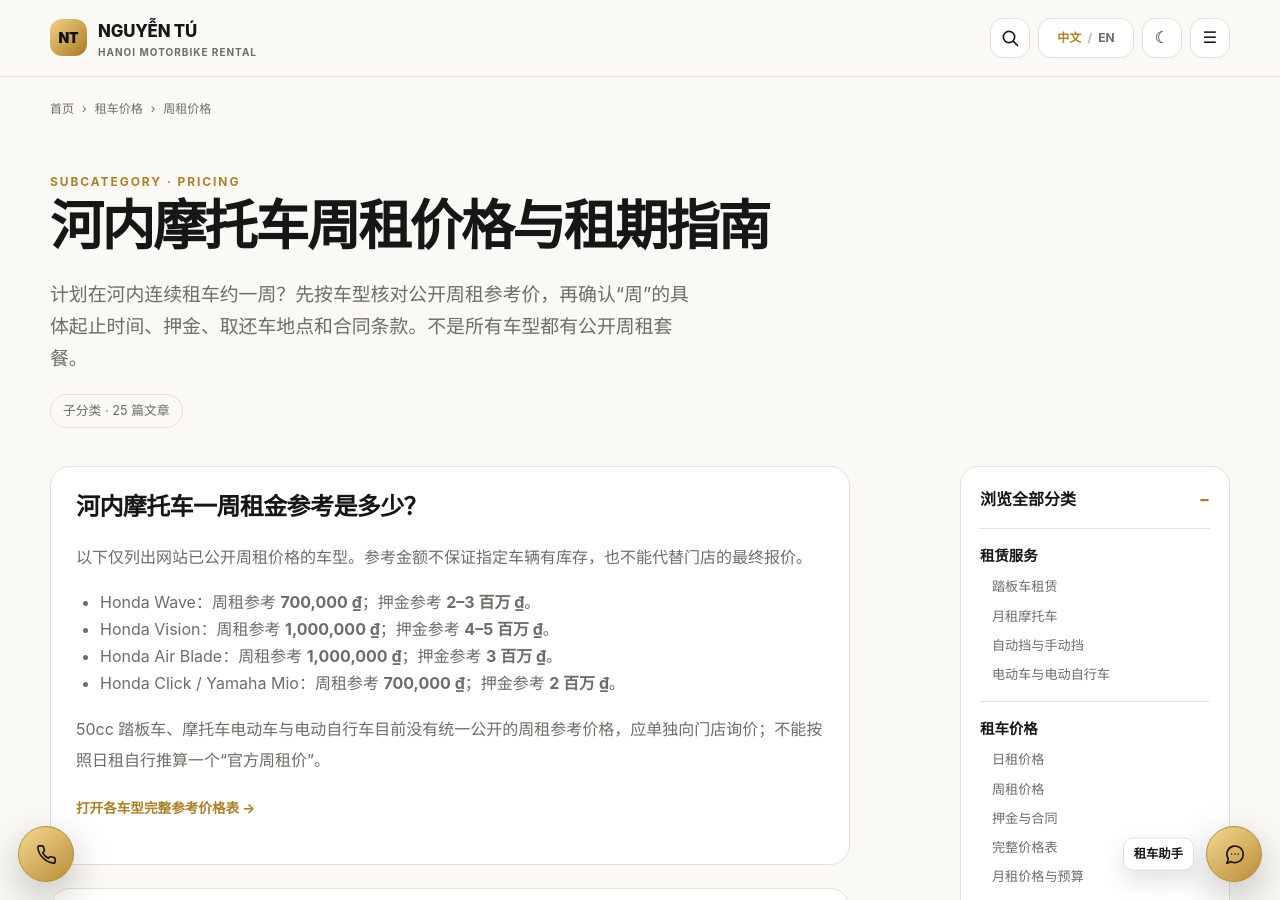
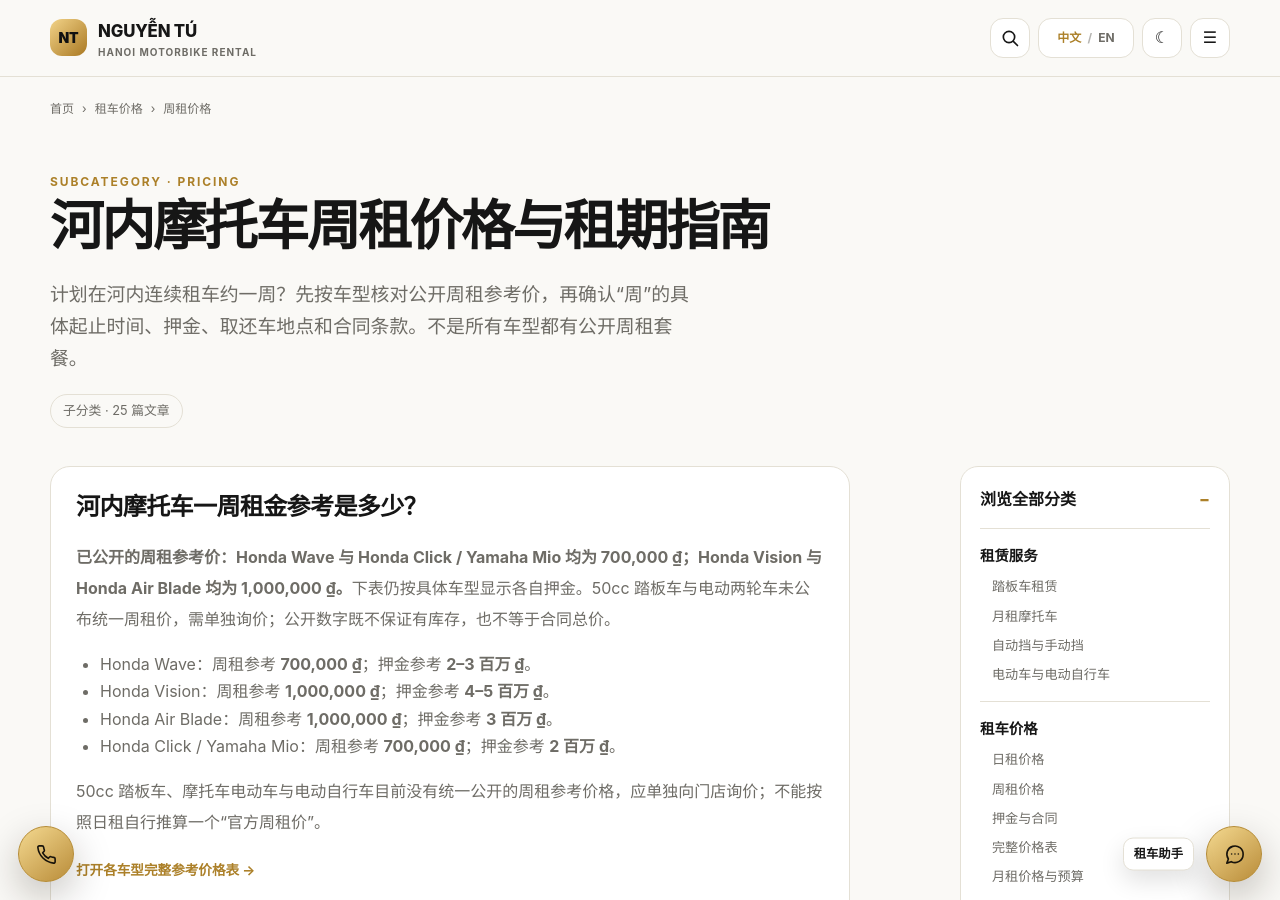
Before and after one commit to thuexemayhanoi/china, a Jekyll site: the page built from topics/pricing/weekly/index.html, in a window 1280 px wide and 900 px high. Built offline with Jekyll 4.4.1, drawn with Linux system fonts in a browser that asks for light colours.

Commit message:
seo(china): improve factual answer-first FAQs in topics/pricing/weekly/index.html

```diff
--- a/topics/pricing/weekly/index.html
+++ b/topics/pricing/weekly/index.html
@@ -7,7 +7,7 @@ breadcrumbs: [{"label":"租车价格","href":"/topics/pricing/"},{"label":"周
 topic: "pricing"
 subtopic: "weekly"
 ---
-<div class="page-head"><span class="eyebrow">SUBCATEGORY · Pricing</span><h1>河内摩托车周租价格与租期指南</h1><p class="lead">计划在河内连续租车约一周？先按车型核对公开周租参考价，再确认“周”的具体起止时间、押金、取还车地点和合同条款。不是所有车型都有公开周租套餐。</p><span class="pill">{% assign current_posts = site.posts | where: 'topic', page.topic | where: 'subtopic', page.subtopic %}{% if current_posts.size == 0 %}子分类 · 暂无文章{% else %}子分类 · {{ current_posts.size }} 篇文章{% endif %}</span></div><div class="two-col"><div class="prose"><section class="inner-panel"><h2>河内摩托车一周租金参考是多少？</h2><p>以下仅列出网站已公开周租价格的车型。参考金额不保证指定车辆有库存，也不能代替门店的最终报价。</p><ul>
+<div class="page-head"><span class="eyebrow">SUBCATEGORY · Pricing</span><h1>河内摩托车周租价格与租期指南</h1><p class="lead">计划在河内连续租车约一周？先按车型核对公开周租参考价，再确认“周”的具体起止时间、押金、取还车地点和合同条款。不是所有车型都有公开周租套餐。</p><span class="pill">{% assign current_posts = site.posts | where: 'topic', page.topic | where: 'subtopic', page.subtopic %}{% if current_posts.size == 0 %}子分类 · 暂无文章{% else %}子分类 · {{ current_posts.size }} 篇文章{% endif %}</span></div><div class="two-col"><div class="prose"><section class="inner-panel"><h2>河内摩托车一周租金参考是多少？</h2><p><strong>已公开的周租参考价：Honda Wave 与 Honda Click / Yamaha Mio 均为 {{ site.data.vehicles[0].display.week }}；Honda Vision 与 Honda Air Blade 均为 {{ site.data.vehicles[1].display.week }}。</strong>下表仍按具体车型显示各自押金。50cc 踏板车与电动两轮车未公布统一周租价，需单独询价；公开数字既不保证有库存，也不等于合同总价。</p><ul>
 <li>Honda Wave：周租参考 <strong>{{ site.data.vehicles[0].display.week }}</strong>；押金参考 <strong>{{ site.data.vehicles[0].deposit }}</strong>。</li>
 <li>Honda Vision：周租参考 <strong>{{ site.data.vehicles[1].display.week }}</strong>；押金参考 <strong>{{ site.data.vehicles[1].deposit }}</strong>。</li>
 <li>Honda Air Blade：周租参考 <strong>{{ site.data.vehicles[2].display.week }}</strong>；押金参考 <strong>{{ site.data.vehicles[2].deposit }}</strong>。</li>
```
